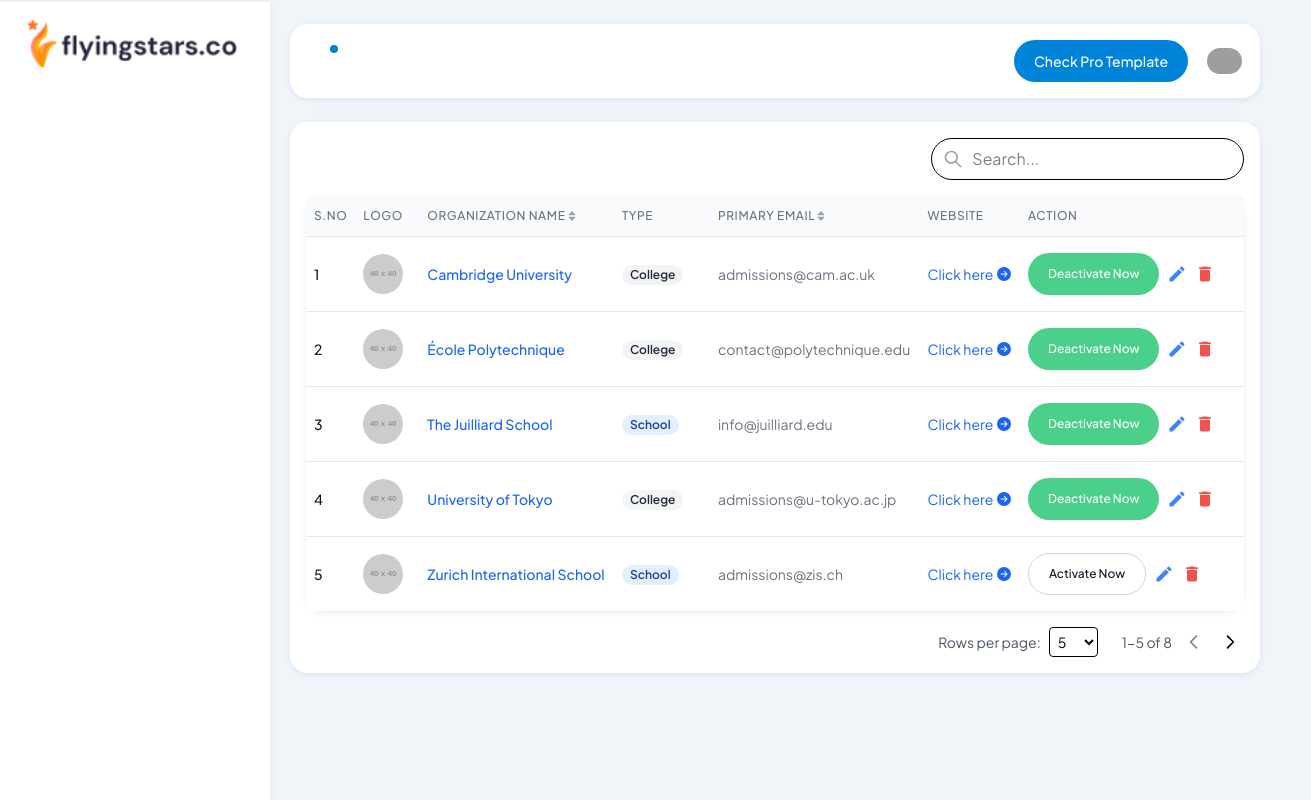
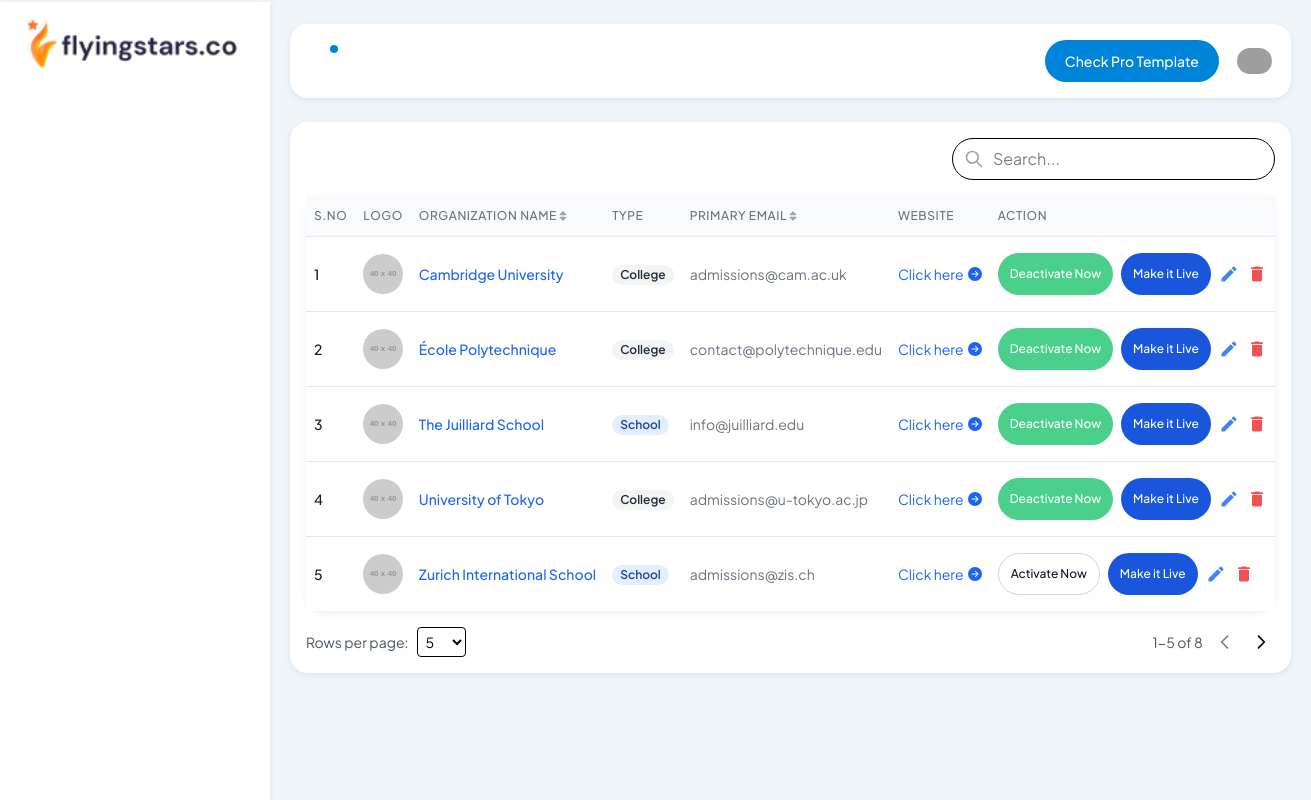
Before and after one commit to Rahulsharmarainbow/new_admission_portal, a React (Vite) app: page /SuperAdmin/demo-accounts in a window 1280 px wide. Shown: the whole page, 1311 px wide, since content can reach past the window. Built offline with nearby package versions, Linux system fonts and the light colour scheme; grey boxes are pictures that could not be loaded; some icons are missing.

Commit message:
git push ashish

```diff
--- a/src/views/accounts/demo/DemoAccounts.tsx
+++ b/src/views/accounts/demo/DemoAccounts.tsx
@@ -118,8 +118,14 @@
     );
   };
 
+  // Handler for "Make it Live" button
+  const handleMakeLive = (id: number) => {
+    alert(`Making account with ID: ${id} live. This would trigger a live deployment.`);
+    // Add your make live logic here
+  };
+
   return (
-    <div className="p-4 bg-white rounded-lg shadow-md relative">
+    <div className="p-4 bg-white rounded-lg shadow-md relative overflow-x-auto">
       {/* Search bar is at the top */}
       <div className="flex justify-end mb-4">
         <div className="relative w-full sm:w-1/3">
@@ -140,8 +146,8 @@
       </div>
 
       {/* Table Body */}
-      <div className="shadow-md rounded-lg">
-        <table className="min-w-full divide-y divide-gray-200 table-fixed">
+      <div className="shadow-md rounded-lg min-w-full">
+        <table className="min-w-full divide-y divide-gray-200">
           <thead className="bg-gray-50">
             <tr>
               <th scope="col" className="w-12 px-2 py-3 text-left text-xs font-medium text-gray-500 uppercase tracking-wider">
@@ -166,7 +172,7 @@
               <th scope="col" className="px-2 py-3 text-left text-xs font-medium text-gray-500 uppercase tracking-wider">
                 Website
               </th>
-              <th scope="col" className="w-56 px-2 py-3 text-left text-xs font-medium text-gray-500 uppercase tracking-wider">
+              <th scope="col" className="w-64 px-2 py-3 text-left text-xs font-medium text-gray-500 uppercase tracking-wider">
                 Action
               </th>
             </tr>
@@ -201,10 +207,17 @@
                     <div className="flex items-center space-x-2">
                       <Button
                         color={account.isActive ? 'success' : 'light'}
-                        className="text-xs"
+                        className="text-xs px-3 py-1"
                         onClick={() => toggleActiveStatus(account.id)}
                       >
                         {account.isActive ? 'Deactivate Now' : 'Activate Now'}
+                      </Button>
+                      <Button
+                        color="blue"
+                        className="text-xs px-3 py-1"
+                        onClick={() => handleMakeLive(account.id)}
+                      >
+                        Make it Live
                       </Button>
                       <button className="text-blue-500 hover:text-blue-700" onClick={() => handleEdit(account.id)}>
                         <MdEdit size={20} />
@@ -227,8 +240,8 @@
         </table>
       </div>
 
-      {/* Pagination Controls below the table on the right */}
-      <div className="flex flex-col sm:flex-row items-center justify-end mt-4 space-y-4 sm:space-y-0 text-sm">
+      {/* Pagination Controls moved to the left */}
+      <div className="flex flex-col sm:flex-row items-center justify-between mt-4 space-y-4 sm:space-y-0 text-sm">
         <div className="flex items-center space-x-2">
           <label className="text-gray-600">Rows per page:</label>
           <select
@@ -243,7 +256,10 @@
             <option value={10}>10</option>
             <option value={20}>20</option>
           </select>
-          <span className="text-gray-600 ml-4">
+        </div>
+
+        <div className="flex items-center space-x-2">
+          <span className="text-gray-600">
             {`${(currentPage - 1) * itemsPerPage + 1}-${Math.min(currentPage * itemsPerPage, sortedAccounts.length)} of ${sortedAccounts.length}`}
           </span>
           <button
```
